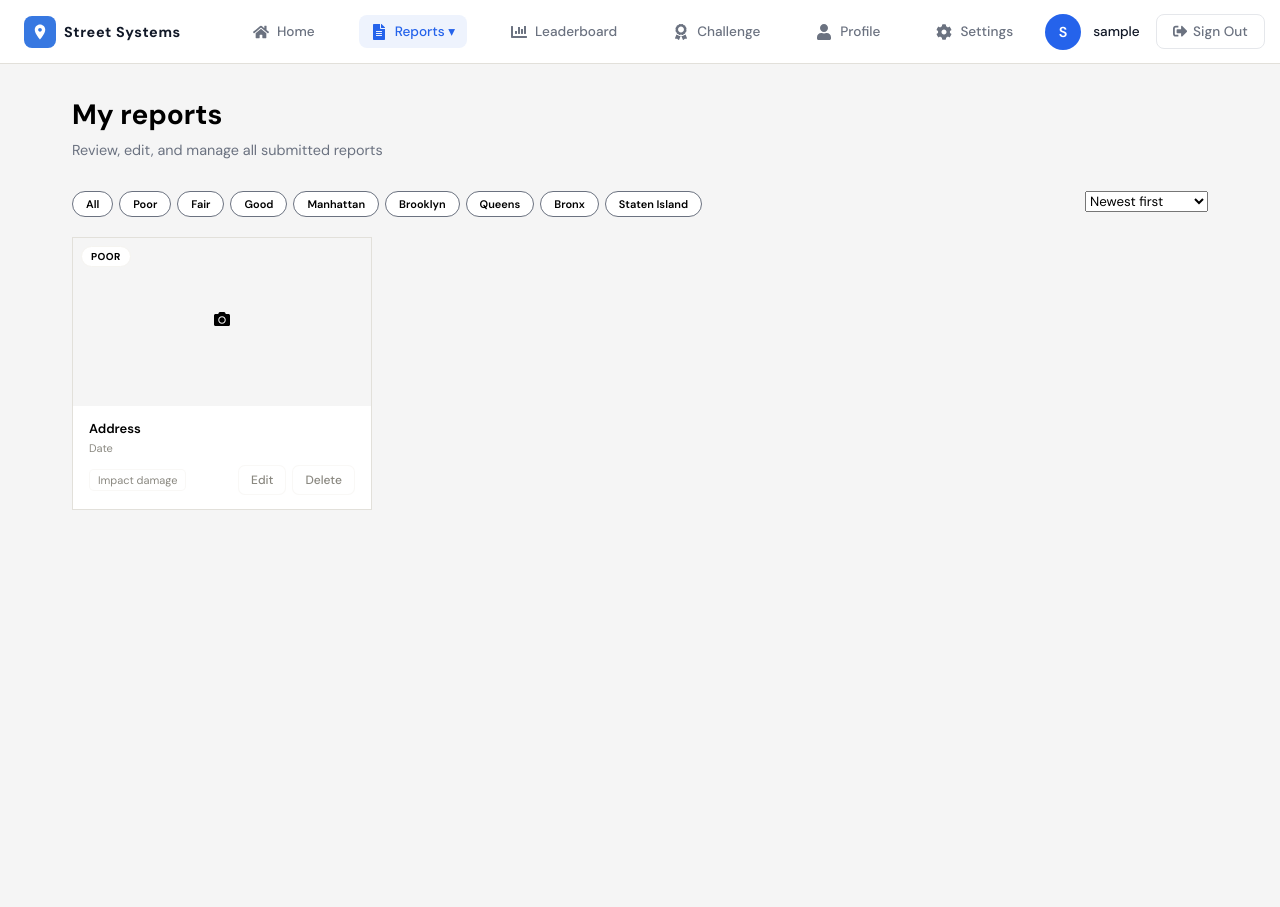
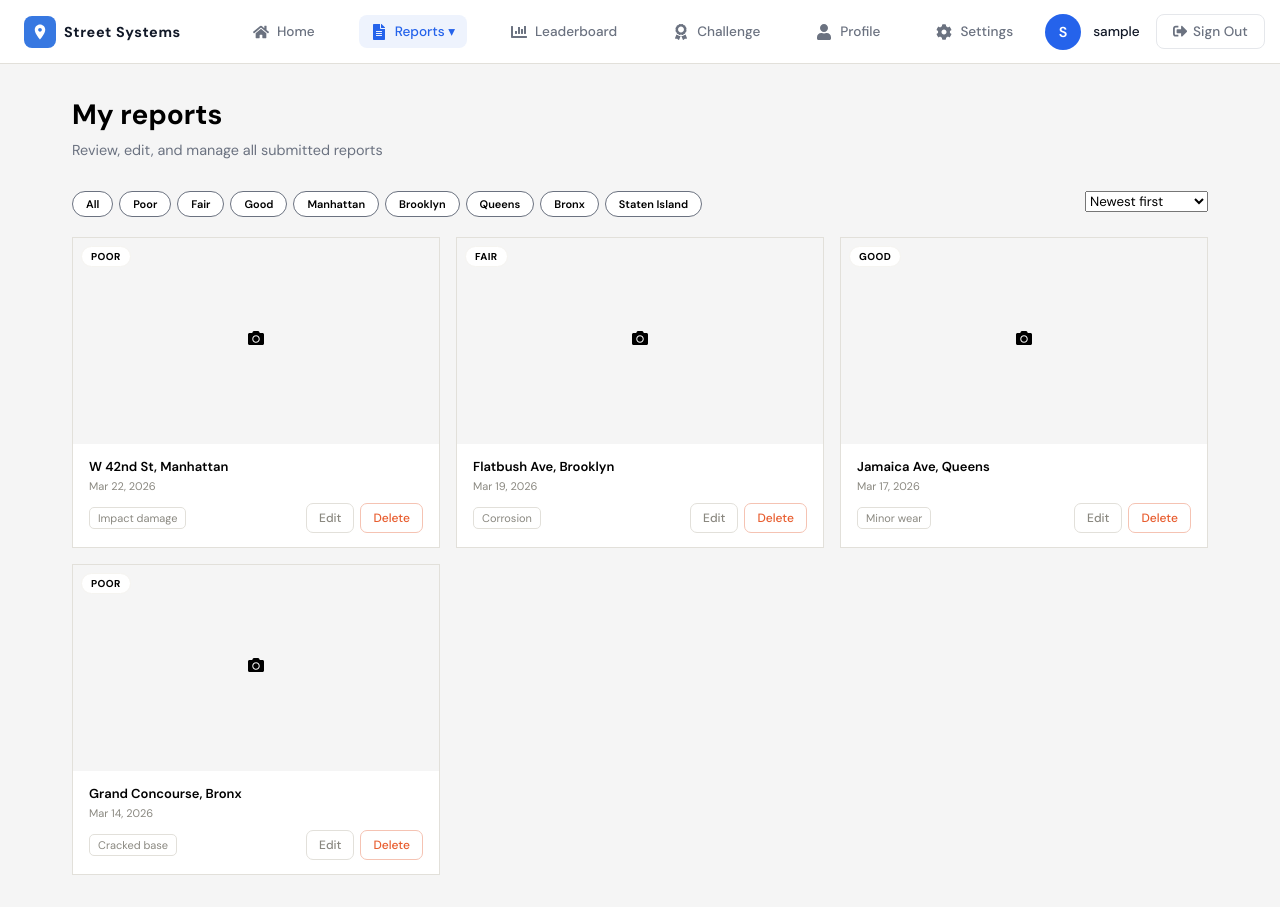
Before and after one commit to MalihaT111/street-light-base, a React (Vite) app in the folder Frontend/: page /manage-reports in a window 1280 px wide. Before the commit the page ends 800 px from the top, so only its background shows below. Built offline with nearby package versions, Linux system fonts and the light colour scheme; sample sign-in values are in the browser's storage.

Commit message:
Made reportCard pass in props

```diff
--- a/Frontend/src/components/ReportCard/ReportCard.jsx
+++ b/Frontend/src/components/ReportCard/ReportCard.jsx
@@ -2,27 +2,27 @@ import styles from './ReportCard.module.css';
 import { FaCamera } from 'react-icons/fa';
 
 // { report, onEdit, onDelete }
-function ReportCard() {
+function ReportCard({ report, onEdit, onDelete }) {
   return (
     <div className={styles.reportCard}>
       <div className={styles.reportCardThumb}>
         <span className = {styles.thumbIcon}>
           <FaCamera />
         </span>
-        <span className={styles.ratingPill}>Poor</span>
+        <span className={styles.ratingPill}>{report.rating}</span>
 
       </div>
       {/* Content section */}
       <div className={styles.reportCardContent}>
         {/* Address */}
-        <div className={styles.reportCardAddress}>Address</div>
+        <div className={styles.reportCardAddress}>{report.address}</div>
         {/* Date */}
-        <div className ={styles.reportCardDate}>Date</div>
+        <div className ={styles.reportCardDate}>{report.date}</div>
         <div className = {styles.reportCardFooter}>
-          <span className ={styles.dmgTag}>Impact damage</span>
+          <span className ={styles.dmgTag}>{report.damageType}</span>
           <div className = {styles.btnWrapper}>
-            <button className = {styles.btn}>Edit</button>
-            <button className = {styles.btn}>Delete</button>
+            <button className = {styles.btn} onClick={() => onEdit(report)}>Edit</button>
+            <button className = {`${styles.btn} ${styles.delete}`} onClick={() => onDelete(report.id)}>Delete</button>
           </div>
         </div>
       </div>
--- a/Frontend/src/components/ReportCard/ReportCard.module.css
+++ b/Frontend/src/components/ReportCard/ReportCard.module.css
@@ -1,7 +1,5 @@
 .reportCard{
     border: 1px solid #E2E0DA;
-    /* For test */
-    max-width: 300px;
 }
 /* For the report thumb section */
 .reportCardThumb{
@@ -31,6 +29,17 @@
     padding: 14px 16px;
     background-color: white;
 }
+.reportCardAddress {
+    font-size: 13px;
+    font-weight: 600;
+    margin-bottom: 4px;
+}
+
+.reportCardDate {
+    font-size: 11px;
+    color: #8A8880;
+    margin-bottom: 10px;
+}
 /* For footer section */
 .reportCardFooter{
     display: flex;
@@ -42,27 +51,16 @@
     display: flex;
     gap: 6px;
 }
-.reportCardAddress {
-    font-size: 13px;
-    font-weight: 600;
-    margin-bottom: 4px;
-}
-
-.reportCardDate {
-    font-size: 11px;
-    color: #8A8880;
-    margin-bottom: 10px;
-}
 
 .dmgTag {
     font-size: 11px;
     color: #8A8880;
     background: white;
-    border: 1px solid #f5f4f095;
+    border: 1px solid #E2E0DA;
     padding: 3px 8px;
     border-radius: 5px;
 }
-
+/* For buttons */
 .btn {
     padding: 6px 12px;
     font-size: 12px;
@@ -70,6 +68,13 @@
     font-weight: 500;
     color: #8A8880;
     cursor: pointer;
-    border: 1px solid #f5f4f095;
+    border: 1px solid #E2E0DA;
     background: white;
 }
+.btn:hover{
+    color:white;
+}
+.delete{
+    color: #E85D2F;
+    border: 1px solid #f5c3b3;
+}
--- a/Frontend/src/pages/Reports/ManageReports.jsx
+++ b/Frontend/src/pages/Reports/ManageReports.jsx
@@ -26,38 +26,59 @@ function ManageReports(){
     const [reports, setReports] = useState([
     {
         id: 1,
-      title: "W 42nd St Streetlight Base",
-      condition: "Poor",
+        address: "W 42nd St, Manhattan",
+        date: "Mar 22, 2026",
+        time: "2:14 PM",
+        damageType: "Impact damage",
+        rating: "Poor",
+        points: 20,
         borough: "Manhattan",
         description: "Base shows visible cracking on the south-facing side.",
-      date: "Mar 22, 2026",
     },
     {
         id: 2,
-      title: "Flatbush Ave Streetlight Base",
-      condition: "Fair",
+        address: "Flatbush Ave, Brooklyn",
+        date: "Mar 19, 2026",
+        time: "11:03 AM",
+        damageType: "Corrosion",
+        rating: "Fair",
+        points: 10,
         borough: "Brooklyn",
         description: "Rust staining along the base seam.",
-      date: "Mar 19, 2026",
     },
     {
         id: 3,
-      title: "Jamaica Ave Streetlight Base",
-      condition: "Good",
+        address: "Jamaica Ave, Queens",
+        date: "Mar 17, 2026",
+        time: "9:45 AM",
+        damageType: "Minor wear",
+        rating: "Good",
+        points: 10,
         borough: "Queens",
         description: "Minor surface wear, but no major visible damage.",
-      date: "Mar 17, 2026",
     },
     {
         id: 4,
-      title: "Grand Concourse Streetlight Base",
-      condition: "Poor",
+        address: "Grand Concourse, Bronx",
+        date: "Mar 14, 2026",
+        time: "4:22 PM",
+        damageType: "Cracked base",
+        rating: "Poor",
+        points: 20,
         borough: "Bronx",
         description: "Large fracture on the east face, cover appears loose.",
-      date: "Mar 14, 2026",
     },
     ]);
-
+    const handleEdit = (report) =>{
+        console.log("Edit: ", report)
+    }
+    const handleDelete = (reportId) => {
+        setReports((prevReport) => (
+            prevReport.filter((report) => (
+                report.id != reportId
+            ))
+        ))
+    }
     useEffect(() => {
         const savedUser = localStorage.getItem("user");
 
@@ -106,7 +127,16 @@ function ManageReports(){
                         </select>
                     </div>
                 </div>
-                <ReportCard />
+                <div className={styles.reportCardWrapper}>
+                    {reports.map((report) => (
+                        <ReportCard
+                            key={report.id}
+                            report={report}
+                            onEdit={handleEdit}
+                            onDelete={handleDelete}
+                        />
+                    ))}
+                </div>
             </div>
         </>
     )
--- a/Frontend/src/pages/Reports/ManageReports.module.css
+++ b/Frontend/src/pages/Reports/ManageReports.module.css
@@ -57,3 +57,9 @@
     display: flex;
     margin-left: auto;
 }
+/* For report cards */
+.reportCardWrapper{
+    display: grid;
+    grid-template-columns: repeat(auto-fit, minmax(280px,1fr));
+    gap: 16px;
+}
```
Lines whose indentation alone changed are shown as unchanged.
